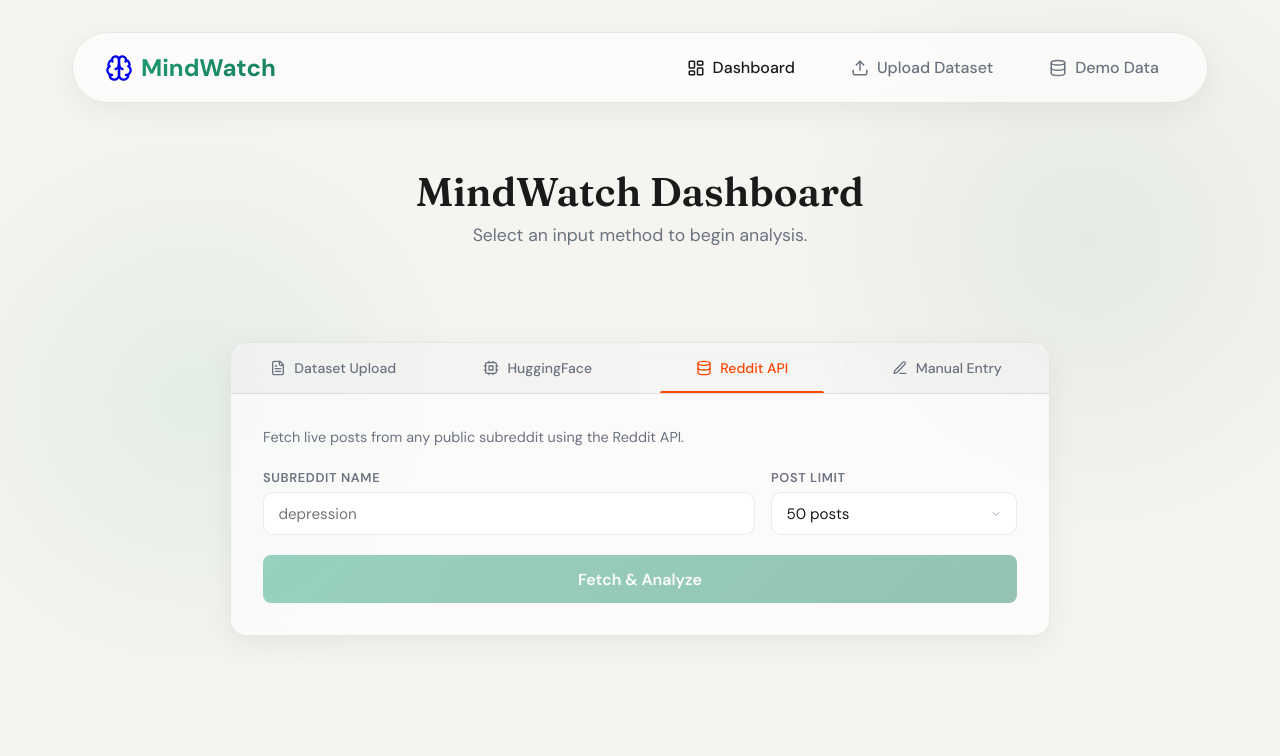
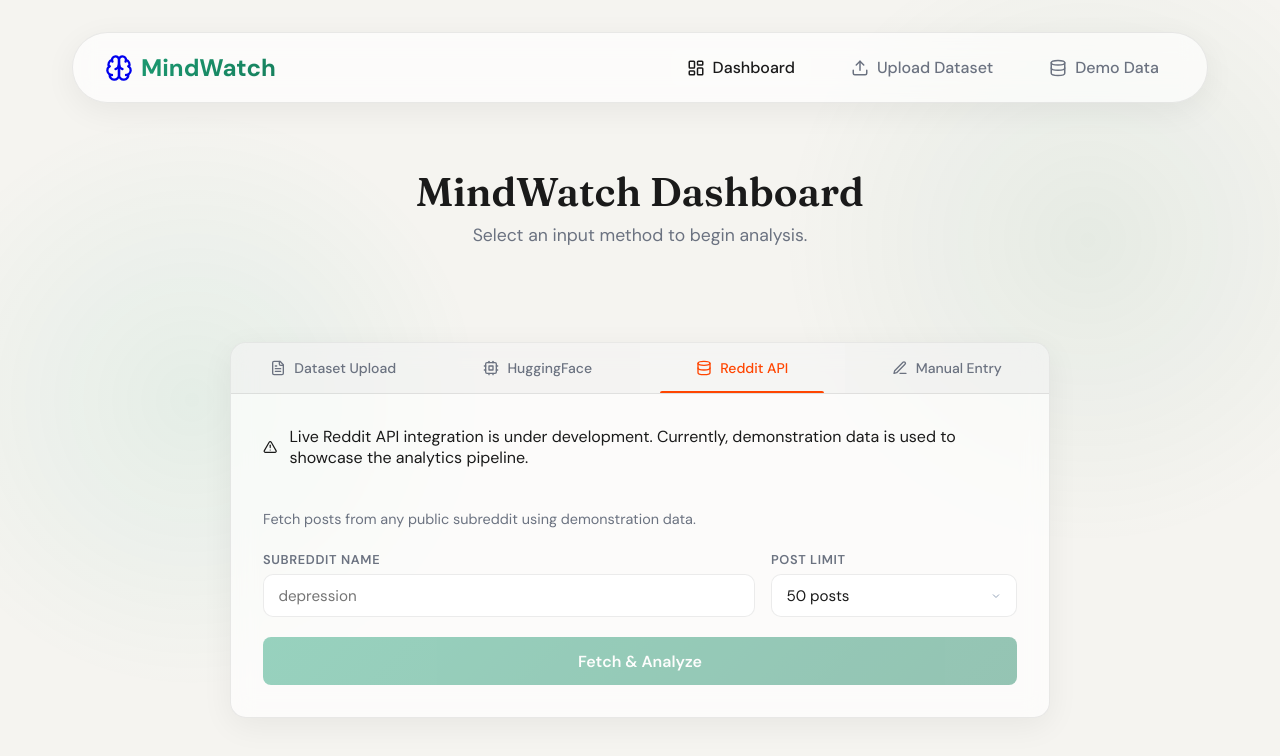
Before and after one commit to atulpatel-net/MentalWatch, a React (Vite) app in the folder frontend/: page / in a window 1280 px wide. Both pictures are taken after a click on the button "Reddit API". Shown: the top 756 px of the page. Built offline with nearby package versions, Linux system fonts and the light colour scheme.

Commit message:
latest commit

```diff
--- a/frontend/src/pages/Dashboard.jsx
+++ b/frontend/src/pages/Dashboard.jsx
@@ -121,11 +121,25 @@ const RedditTab = ({ onResult, loading, setLoading }) => {
   const handleAnalyze = async () => {
     if (!subreddit.trim()) return;
     setLoading(true); setError(null);
-    try { const { data } = await axios.post(`${API}/analyze/reddit`, { subreddit: subreddit.trim(), limit: Number(limit) }); onResult(data); } catch (e) { setError('Reddit API error.'); } finally { setLoading(false); }
+    try {
+      const { data } = await axios.post(`${API}/analyze/dataset`, {
+        subreddit: subreddit.trim(),
+        limit: Number(limit)
+      });
+      onResult(data);
+    } catch (e) {
+      setError('Failed to load demonstration data.');
+    } finally {
+      setLoading(false);
+    }
   };
   return (
     <div className="tab-body">
-      <p className="tab-desc">Fetch live posts from any public subreddit using the Reddit API.</p>
+      <div className="reddit-status-banner status-amber" style={{ marginBottom: '1.25rem', display: 'flex', alignItems: 'center', gap: '0.75rem' }}>
+        <AlertTriangle size={18} />
+        <span>Live Reddit API integration is under development. Currently, demonstration data is used to showcase the analytics pipeline.</span>
+      </div>
+      <p className="tab-desc">Fetch posts from any public subreddit using demonstration data.</p>
       <div className="form-row">
         <div className="form-group" style={{ flex: 2 }}><label className="form-label">Subreddit name</label><input className="form-input" placeholder="depression" value={subreddit} onChange={(e) => setSubreddit(e.target.value)} /></div>
         <div className="form-group" style={{ flex: 1 }}><label className="form-label">Post limit</label><select className="form-input form-select" value={limit} onChange={(e) => setLimit(e.target.value)}>{[25, 50, 100, 200].map(n => <option key={n} value={n}>{n} posts</option>)}</select></div>
```
